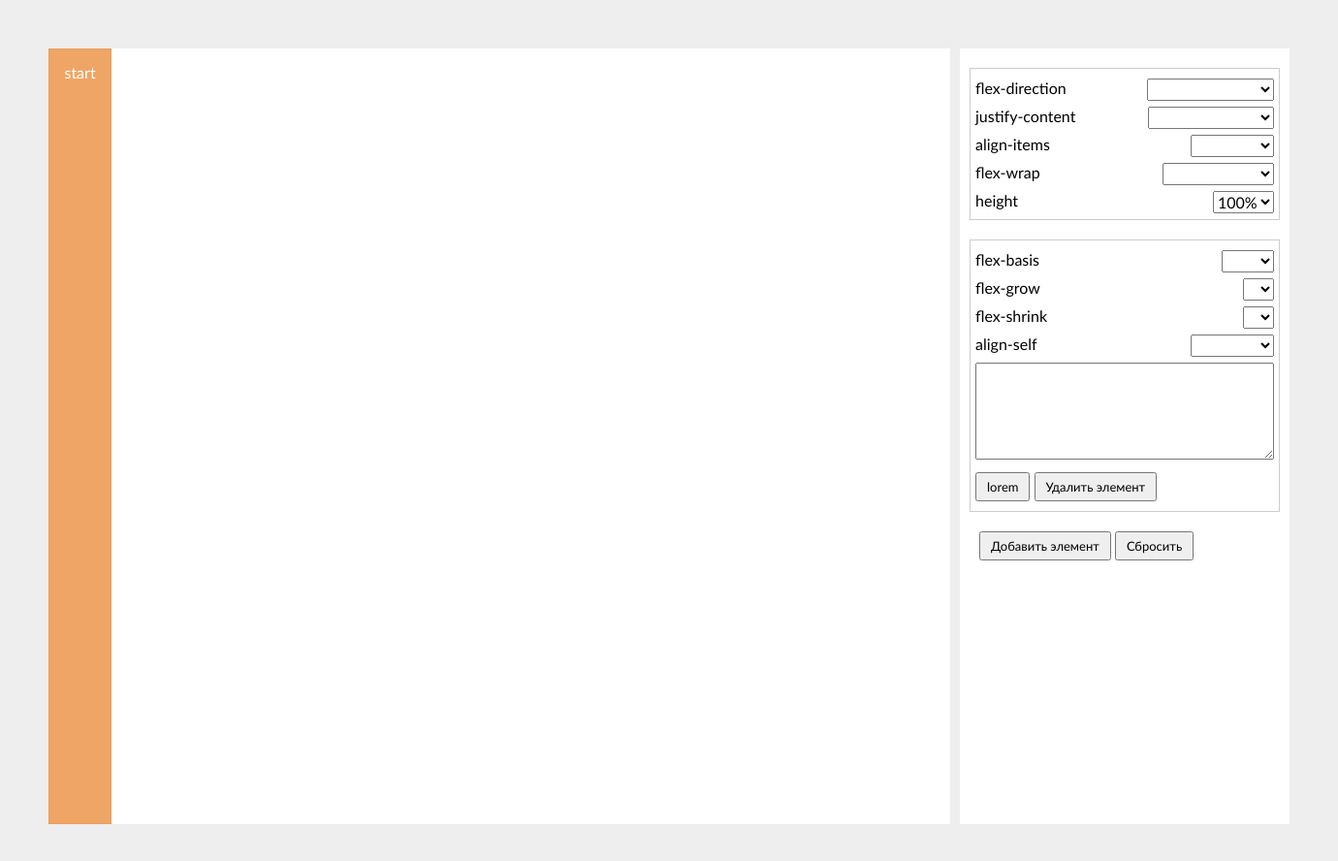
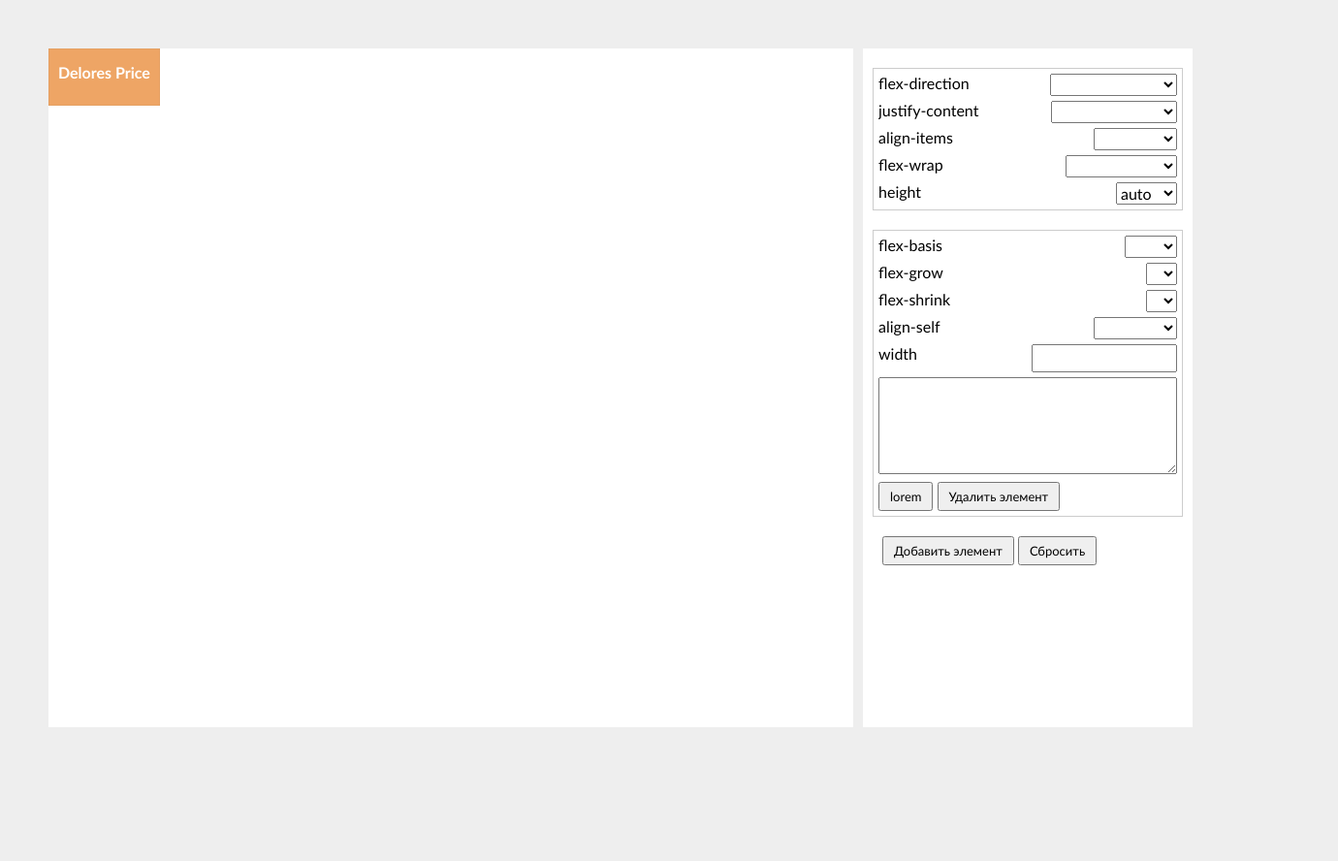
Before and after one commit to dshster/flexbox-practics, a website: page index.html in a window 1280 px wide. Both pictures are taken after a click on the button "Добавить элемент". Shown: the whole page at 97% size, 1380 px wide, since content can reach past the window. After the commit the page ends 800 px from the top, so only its background shows below. Drawn offline with Linux system fonts and the light colour scheme.

Commit message:
Element width input

```diff
--- a/application/controllers.js
+++ b/application/controllers.js
@@ -3,8 +3,6 @@ angular.module(application)
 		'use strict';
 
 		var controller = this;
-
-		controller.numerals = ['start', 'one', 'two', 'three', 'four', 'five', 'six', 'seven', 'eight', 'nine', 'ten', 'end'];
 
 		controller.presets = {
 			container: {
@@ -29,7 +27,7 @@ angular.module(application)
 		};
 
 		controller.containerStyles = {
-			'height': '100%'
+			'height': 'auto'
 		};
 
 		controller.resetView = function() {
@@ -37,7 +35,7 @@ angular.module(application)
 		};
 
 		controller.loremElementBody = function(index) {
-			controller.elements[index].body = [ipsumService.randomFemale(), ipsumService.randomLast()].join(' ');
+			controller.elements[index].body = ipsumService.sentences(5);
 		};
 
 		controller.removeElement = function(index) {
@@ -47,6 +45,7 @@ angular.module(application)
 
 		controller.appendElement = function() {
 			controller.elements.push({
+				content: [ipsumService.randomFemale(), ipsumService.randomLast()].join(' '),
 				selected: false,
 				style: {}
 			});
--- a/content/flexboxes.css
+++ b/content/flexboxes.css
@@ -44,9 +44,10 @@
     background-color: rgba(255, 255, 255, .3) !important;
 }
 
-.element__counter {
+.element__header {
     margin: 10px 0 20px;
-    text-align: center;
+    text-align: left;
+    font-weight: 600;
 }
 .element__body {
     text-align: left;
--- a/content/interface.css
+++ b/content/interface.css
@@ -10,7 +10,7 @@ body {
     margin: 0;
     padding: 50px;
     overflow: hidden;
-    box-sizing: padding-box;
+    box-sizing: border-box;
     background-color: #eee;
     font-size: 16px;
     font-family: "Trebuchet MS", Verdana, sans-serif;
@@ -44,7 +44,8 @@ body {
 
 .form__item {
     display: block;
-    margin: 10px 0;
+    margin: 5px 0;
+    overflow: hidden;
 }
 
 .form__item--submit {
@@ -57,6 +58,15 @@ body {
     box-sizing: border-box;
     font-size: 12px;
     min-height: 100px;
+}
+
+.form__input {
+    float: right;
+    width: 150px;
+    padding: 5px;
+    box-sizing: border-box;
+    font-size: 12px;
+    text-align: right;
 }
 
 .form__select {
--- a/templates/index.html
+++ b/templates/index.html
@@ -17,6 +17,12 @@
 				</label>
 
 				<label class="form__item">
+					<span class="form__label-caption" ng-bind="'width'"></span>
+					<input ng-model="Sandbox.elements[Sandbox.selected_index].style['width']"
+							   class="form__element form__input" type="text">
+				</label>
+
+				<label class="form__item">
 					<textarea class="form__element form__textarea" ng-model="Sandbox.elements[Sandbox.selected_index].body"></textarea>
 				</label>
 
@@ -29,11 +35,12 @@
 				</div>
 			</div>
 
-			<div ng-if="(Sandbox.elements.length)" class="form__item form__item--submit">
-				<button ng-if="(Sandbox.numerals.length > Sandbox.elements.length)" class="form__element form__button form__button--append-first"
+			<div class="form__item form__item--submit">
+				<button class="form__element form__button form__button--append-first"
 				        ng-click="Sandbox.appendElement()" type="button">Добавить элемент</button>
 
-				<button class="form__element form__button form__button--append-first"
+				<button ng-if="(Sandbox.elements.length)"
+				        class="form__element form__button form__button--append-first"
 				        ng-click="Sandbox.resetView()" type="button">Сбросить</button>
 			</div>
 		</control-panel>
@@ -46,12 +53,8 @@
 		               ng-click="Sandbox.toggleElementSelected($index)"
 		               ng-class="{'element--selected': element.selected}"
 		               class="element">
-			<div class="element__counter" ng-bind="Sandbox.numerals[$index]"></div>
+			<div class="element__header" ng-bind="element.content"></div>
 			<div class="element__body" ng-bind="element.body"></div>
 		</block-section>
-
-		<button ng-if="(0 === Sandbox.elements.length)" class="form__element form__button form__button--append-first"
-		        ng-click="Sandbox.appendElement()" type="button">Добавить элемент
-		</button>
 	</sandbox>
 </div>
```
